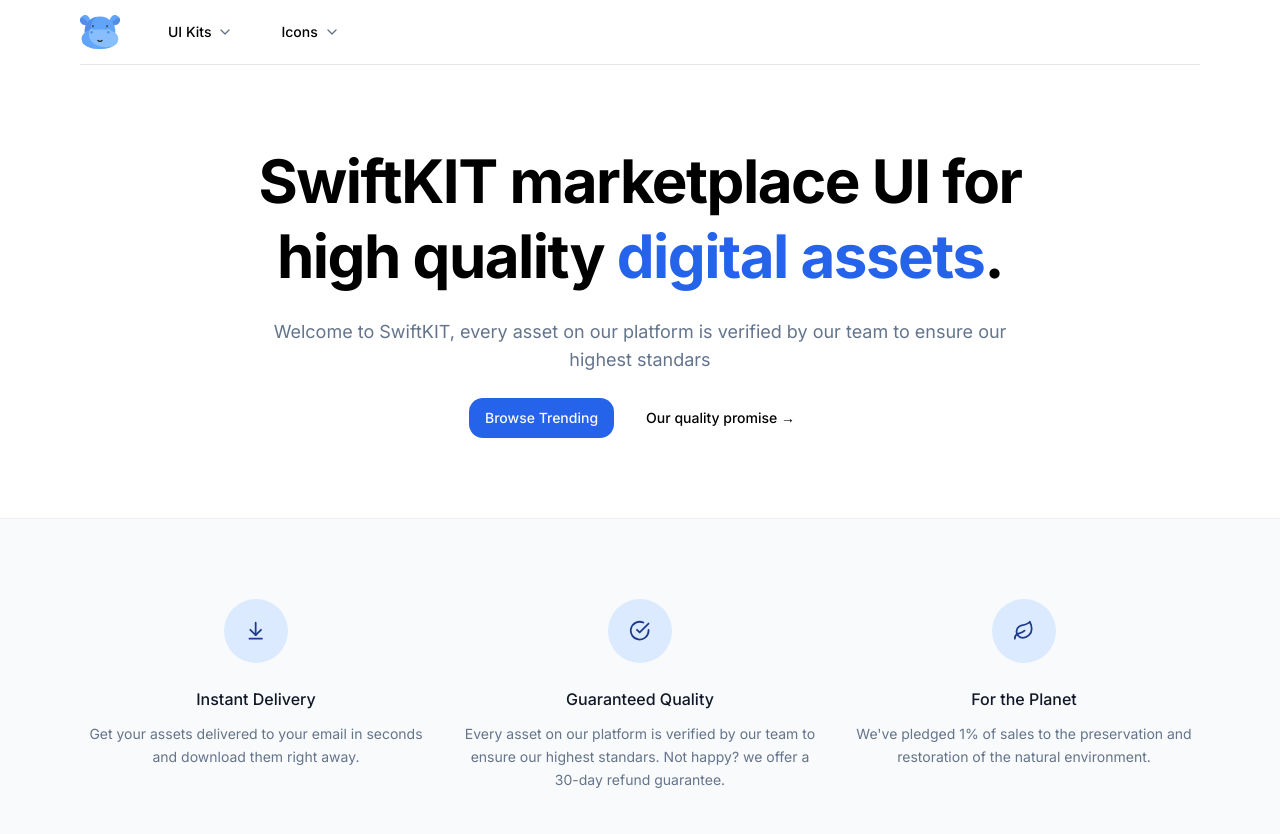
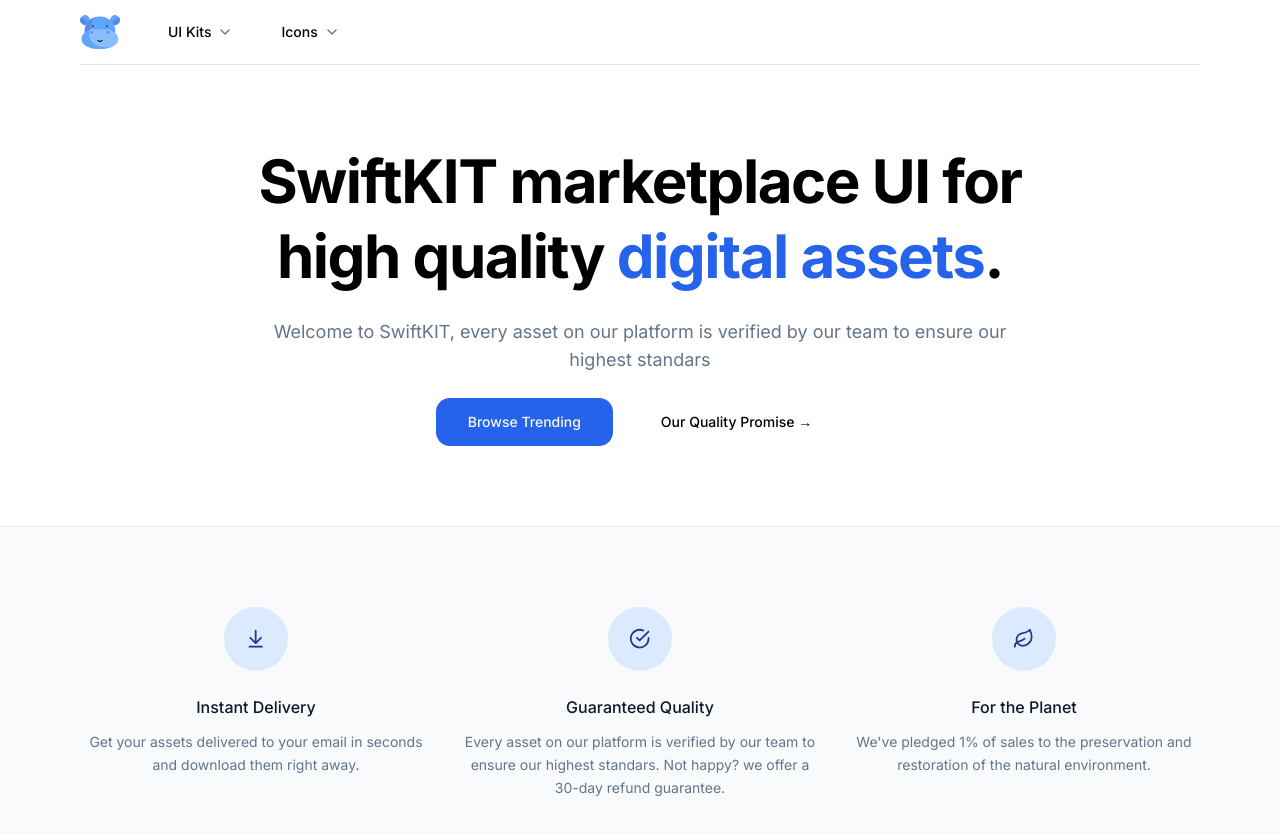
Before and after one commit to nuhptr/swiftkit, a Next.js app: page / in a window 1280 px wide. Shown: the top 834 px of the page. Built offline with nearby package versions, Linux system fonts and the light colour scheme.

Commit message:
app/page update code

```diff
--- a/src/app/page.tsx
+++ b/src/app/page.tsx
@@ -36,11 +36,11 @@ export default function Home() {
                   standars
                </p>
                <div className="flex flex-col gap-4 mt-6 sm:flex-row">
-                  <Link href={"/products"} className={buttonVariants()}>
+                  <Link href={"/products"} className={buttonVariants({ size: "lg" })}>
                      Browse Trending
                   </Link>
-                  <Button variant="ghost" className="">
-                     Our quality promise &rarr;
+                  <Button variant="ghost" size="lg">
+                     Our Quality Promise &rarr;
                   </Button>
                </div>
             </div>
```
